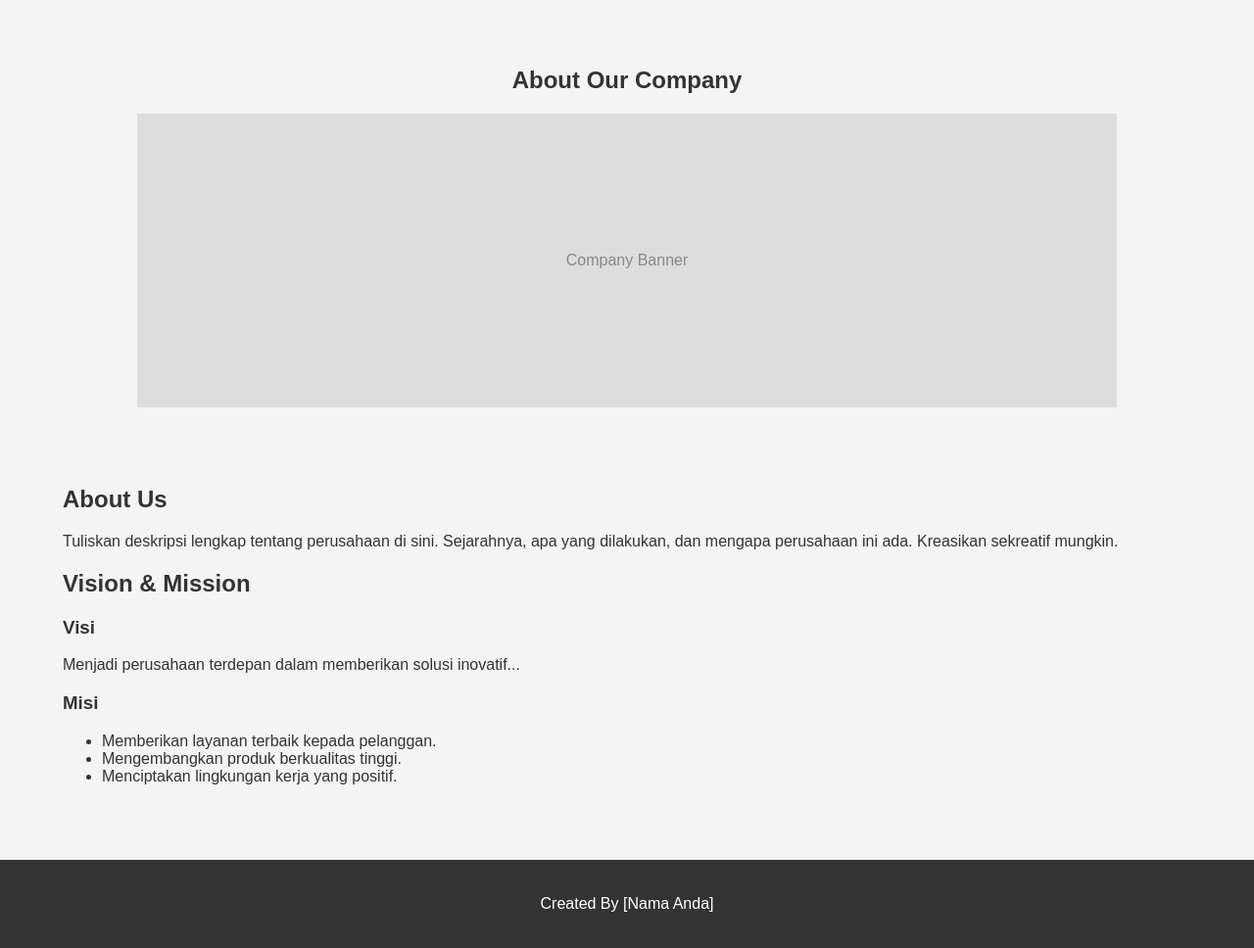
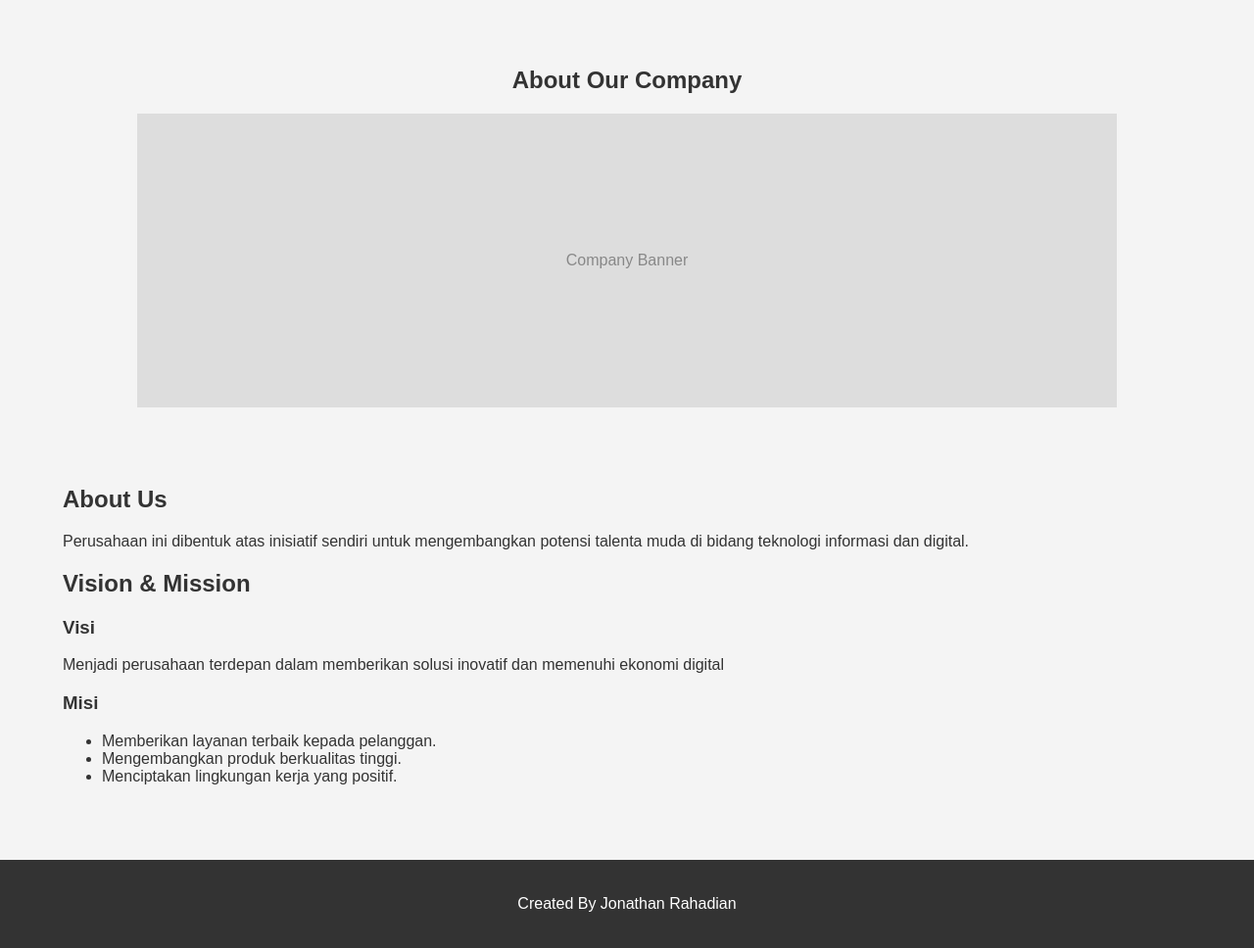
Before and after one commit to jonathanrahadian/CodingCamp-220925-JonathanAnandaRahadian, a plain HTML site: page profile.html in a window 1280 px wide. Shown: the part 72-1040 px from the top of the page at 98% size. Drawn offline with Linux system fonts and the light colour scheme.

Commit message:
feat: update content about us section

```diff
--- a/profile.html
+++ b/profile.html
@@ -31,14 +31,14 @@
         <section class="profile-section">
             <h2>About Us</h2>
             <p>
-                Tuliskan deskripsi lengkap tentang perusahaan di sini. Sejarahnya, apa yang dilakukan, dan mengapa perusahaan ini ada. Kreasikan sekreatif mungkin.
+                Perusahaan ini dibentuk atas inisiatif sendiri untuk mengembangkan potensi talenta muda di bidang teknologi informasi dan digital.
             </p>
         </section>
 
         <section class="profile-section">
             <h2>Vision & Mission</h2>
             <h3>Visi</h3>
-            <p>Menjadi perusahaan terdepan dalam memberikan solusi inovatif...</p>
+            <p>Menjadi perusahaan terdepan dalam memberikan solusi inovatif dan memenuhi ekonomi digital</p>
             <h3>Misi</h3>
             <ul>
                 <li>Memberikan layanan terbaik kepada pelanggan.</li>
@@ -49,7 +49,7 @@
     </main>
 
     <footer>
-        <p>Created By [Nama Anda]</p>
+        <p>Created By Jonathan Rahadian</p>
     </footer>
 </body>
 </html>
```
